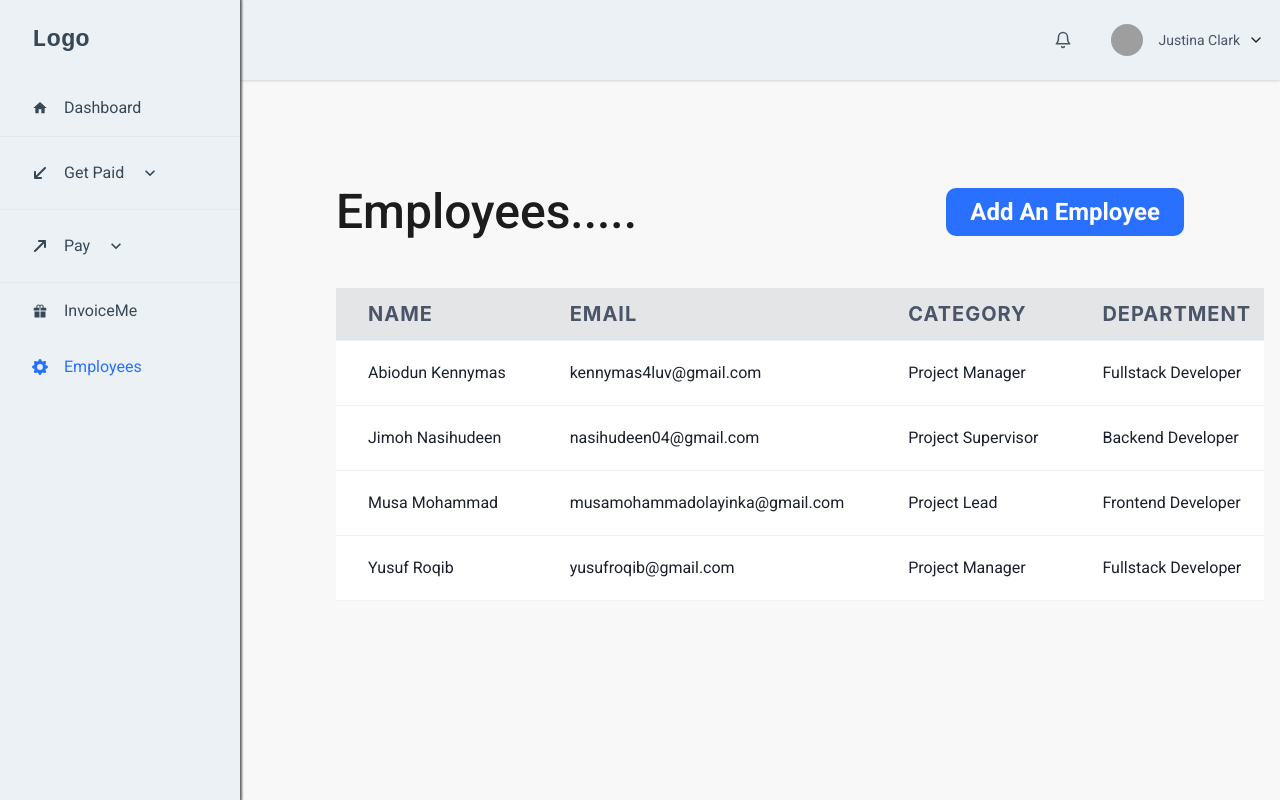
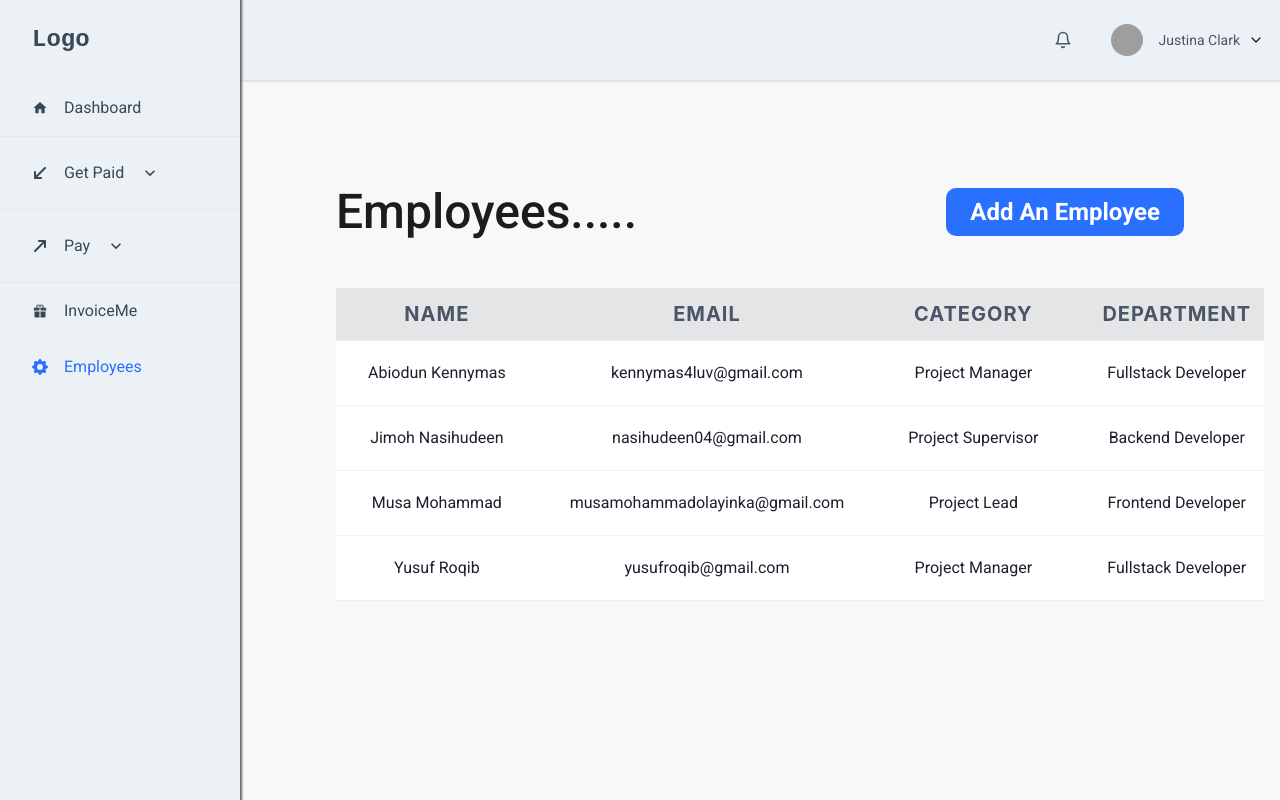
Before and after one commit to DLT-Africa/Quickbill, a React (Vite) app in the folder client/: page /employees in a window 1280 px wide. Built offline with nearby package versions, Linux system fonts and the light colour scheme; grey boxes are pictures that could not be loaded.

Commit message:
employees invoicecon

```diff
--- a/client/src/components/Employees.jsx
+++ b/client/src/components/Employees.jsx
@@ -54,36 +54,36 @@ const Employees = () => {
   <Table variant={'simple'} size={'lg'} >
     <Thead bg={"rgba(55, 73, 87, 0.1)"} >
       <Tr>
-        <Th fontSize={'xl'}>Name</Th>
-        <Th fontSize={'xl'}>Email</Th>
-        <Th fontSize={'xl'}>Category</Th>
-        <Th fontSize={'xl'}>Department</Th>
+        <Th fontSize={'xl'} textAlign={'center'}>Name</Th>
+        <Th fontSize={'xl'} textAlign={'center'}>Email</Th>
+        <Th fontSize={'xl'} textAlign={'center'}>Category</Th>
+        <Th fontSize={'xl'} textAlign={'center'}>Department</Th>
       </Tr>
     </Thead>
     <Tbody>
       <Tr bg={"#FFFFFF"}>
-        <Td>Abiodun Kennymas</Td>
-        <Td>kennymas4luv@gmail.com</Td>
-        <Td>Project Manager</Td>
-        <Td>Fullstack Developer</Td>
+        <Td textAlign={'center'}>Abiodun Kennymas</Td>
+        <Td textAlign={'center'}>kennymas4luv@gmail.com</Td>
+        <Td textAlign={'center'}>Project Manager</Td>
+        <Td textAlign={'center'}>Fullstack Developer</Td>
       </Tr>
       <Tr bg={"#FFFFFF"}>
-        <Td>Jimoh Nasihudeen</Td>
-        <Td>nasihudeen04@gmail.com</Td>
-        <Td>Project Supervisor</Td>
-        <Td>Backend Developer</Td>
+        <Td textAlign={'center'}>Jimoh Nasihudeen</Td>
+        <Td textAlign={'center'}>nasihudeen04@gmail.com</Td>
+        <Td textAlign={'center'}>Project Supervisor</Td>
+        <Td textAlign={'center'}>Backend Developer</Td>
       </Tr>
       <Tr bg={"#FFFFFF"}>
-        <Td>Musa Mohammad</Td>
-        <Td>musamohammadolayinka@gmail.com</Td>
-        <Td>Project Lead</Td>
-        <Td>Frontend Developer</Td>
+        <Td textAlign={'center'}>Musa Mohammad</Td>
+        <Td textAlign={'center'}>musamohammadolayinka@gmail.com</Td>
+        <Td textAlign={'center'}>Project Lead</Td>
+        <Td textAlign={'center'}>Frontend Developer</Td>
       </Tr>
       <Tr bg={"#FFFFFF"}>
-        <Td>Yusuf Roqib</Td>
-        <Td>yusufroqib@gmail.com</Td>
-        <Td>Project Manager</Td>
-        <Td>Fullstack Developer</Td>
+        <Td textAlign={'center'}>Yusuf Roqib</Td>
+        <Td textAlign={'center'}>yusufroqib@gmail.com</Td>
+        <Td textAlign={'center'}>Project Manager</Td>
+        <Td textAlign={'center'}>Fullstack Developer</Td>
       </Tr>
     </Tbody>
   </Table>
--- a/client/src/components/InvoiceCon.jsx
+++ b/client/src/components/InvoiceCon.jsx
@@ -59,7 +59,7 @@ const InvoiceCon = () => {
               <Image src="/Rectangle 10213.png" />
             </Box>
             <Text as={"h2"} fontSize={"2xl"} fontWeight={400}>
-              You now can easily share your personal or business information
+              You can now easily share your personal or business information
               with your friends or suppliers, to invoice you easily.
             </Text>
           </Flex>
```
Also changed, not shown: 1 other file (tests, documents, lock files or other folders).
